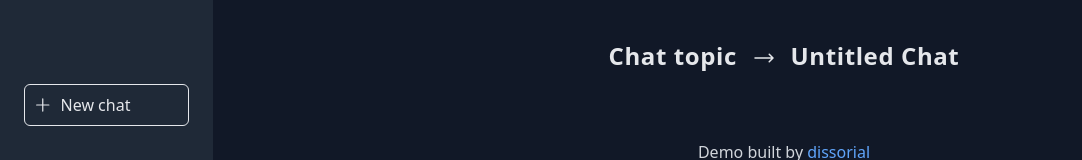
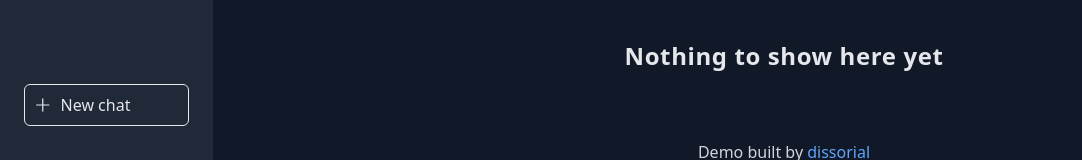
Before and after one commit to alexd725/doc-chatbot, a Next.js app: page / in a window 1280 px wide. Both pictures are taken after a click on the button "New chat". Shown: the top 160 px of the page, without its empty margins (0-1082 px from the left). Built offline with nearby package versions, Linux system fonts and the light colour scheme; no server answers; the database is empty.

Commit message:
ui for empty chat

```diff
--- a/pages/index.tsx
+++ b/pages/index.tsx
@@ -180,6 +180,7 @@ export default function Home({ initialNamespace }: HomeProps) {
     }
   };
 
+  console.log(messages.length);
   return (
     <>
       <div
@@ -221,12 +222,18 @@ export default function Home({ initialNamespace }: HomeProps) {
           <div className="px-4 sm:px-6 lg:px-8 h-full flex flex-col">
             {nameSpaceHasChats ? (
               <>
+                {messages.length === 0 ? (
+                  <h2 className="text-2xl mb-3 text-center text-gray-200 font-bold tracking-wide">
+                    Nothing to show here yet
+                  </h2>
+                ) : (
                   <h2 className="text-2xl mb-3 text-center text-gray-200 font-bold tracking-wide">
                     Chat topic{'  '}
                     <ArrowLongRightIcon className="inline-block h-6 w-6 mx-2 text-gray-200" />
                     {'  '}
                     {chatNames[selectedChatId] || 'Untitled Chat'}
                   </h2>
+                )}
 
                 <div
                   className={`flex flex-col items-stretch ${
```
Lines whose indentation alone changed are shown as unchanged.
